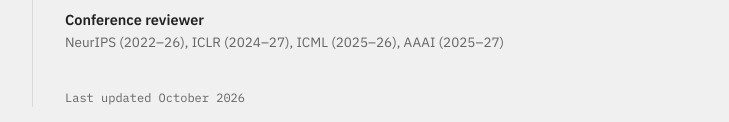
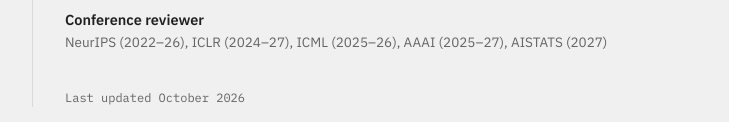
Before and after one commit to moon4sake/moon4sake.github.io, a plain HTML site: page index.html in a window 1280 px wide. Shown: the part 2517-2639 px from the top of the page, without its empty margins (382-1111 px from the left). Drawn offline with Linux system fonts and the light colour scheme.

Commit message:
Update index.html

```diff
--- a/index.html
+++ b/index.html
@@ -158,7 +158,7 @@
       <div class="row"><div><div class="t">KRAFTON AI</div><div class="au">Research intern, core research team</div></div><div class="dt mono">Dec. 2024 – Feb. 2025</div></div>
 
       <h2>Academic services</h2>
-      <div class="row"><div><div class="t">Conference reviewer</div><div class="au">NeurIPS (2022–26), ICLR (2024–27), ICML (2025–26), AAAI (2025–27)</div></div><div></div></div>
+      <div class="row"><div><div class="t">Conference reviewer</div><div class="au">NeurIPS (2022–26), ICLR (2024–27), ICML (2025–26), AAAI (2025–27), AISTATS (2027)</div></div><div></div></div>
 
       <footer class="mono">Last updated October 2026</footer>
   </main>
```
